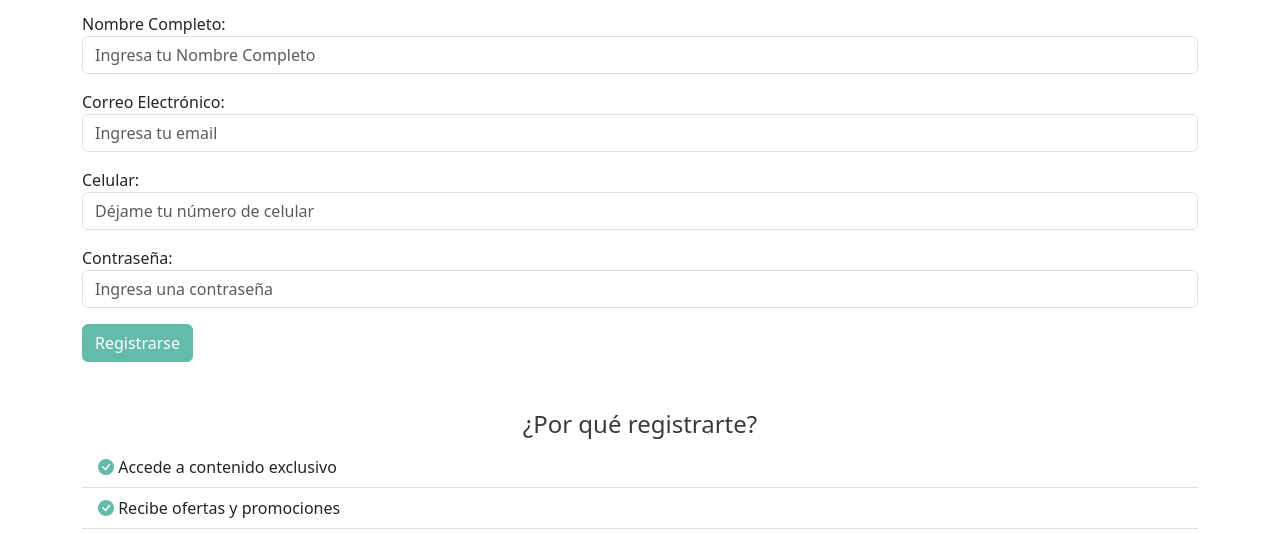
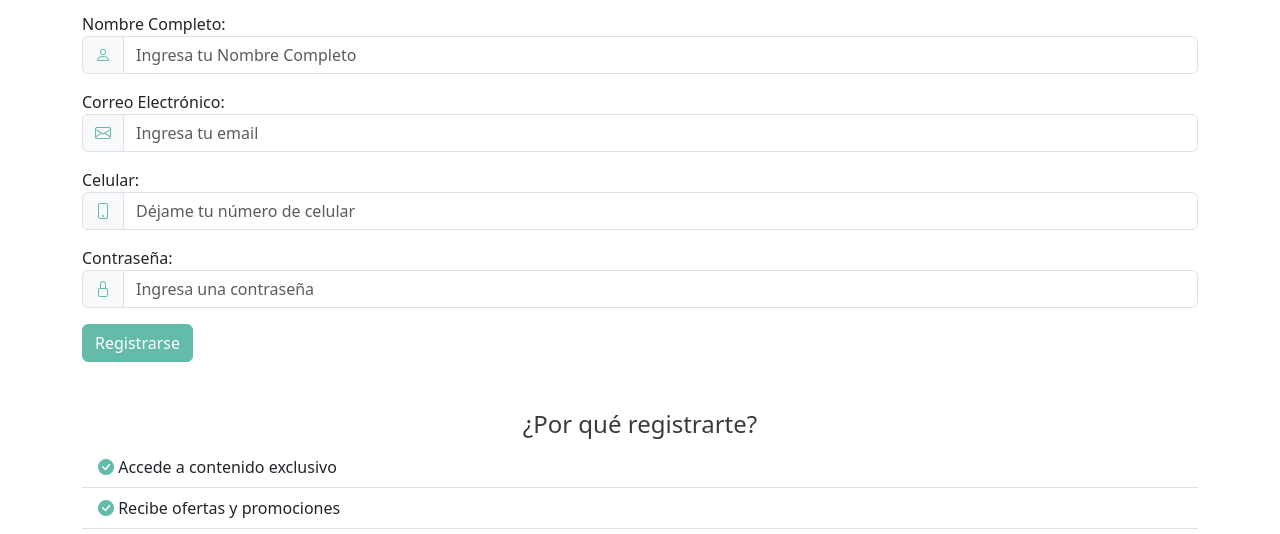
Before and after one commit to danitriana/danitriana.github.io, a plain HTML site: page registro.html in a window 1280 px wide. Shown: the part 266-800 px from the top of the page. Drawn offline with Linux system fonts and the light colour scheme.

Commit message:
Update registro.html

```diff
--- a/registro.html
+++ b/registro.html
@@ -41,19 +41,34 @@
   <form id="registroform">
     <div class="mb-3 mt-3">
   <label for="nombre">Nombre Completo:</label>
+  <div class="input-group">
+    <span class="input-group-text"><i class="bi bi-person"></i></span>
     <input type="text" class="form-control" id="nombre" placeholder="Ingresa tu Nombre Completo" name="nombre" required>
   </div>
+</div>
+
 <div class="mb-3">
   <label for="email">Correo Electrónico:</label>
+  <div class="input-group">
+    <span class="input-group-text"><i class="bi bi-envelope"></i></span>
     <input type="email" class="form-control" id="email" placeholder="Ingresa tu email" name="email" required>
   </div>
+</div>
+
 <div class="mb-3">
   <label for="telefono">Celular:</label>
+  <div class="input-group">
+    <span class="input-group-text"><i class="bi bi-phone"></i></span>
     <input type="tel" class="form-control" id="telefono" placeholder="Déjame tu número de celular" name="telefono" required>
   </div>
+</div>
+
 <div class="mb-3">
   <label for="pwd">Contraseña:</label>
+  <div class="input-group">
+    <span class="input-group-text"><i class="bi bi-lock"></i></span>
     <input type="password" class="form-control" id="pwd" placeholder="Ingresa una contraseña" name="pswd" required>
+  </div>
 </div>
 
     <button type="submit" class="btn btn-primary" id=btn_registrar>Registrarse</button>
```
Lines whose indentation alone changed are shown as unchanged.
